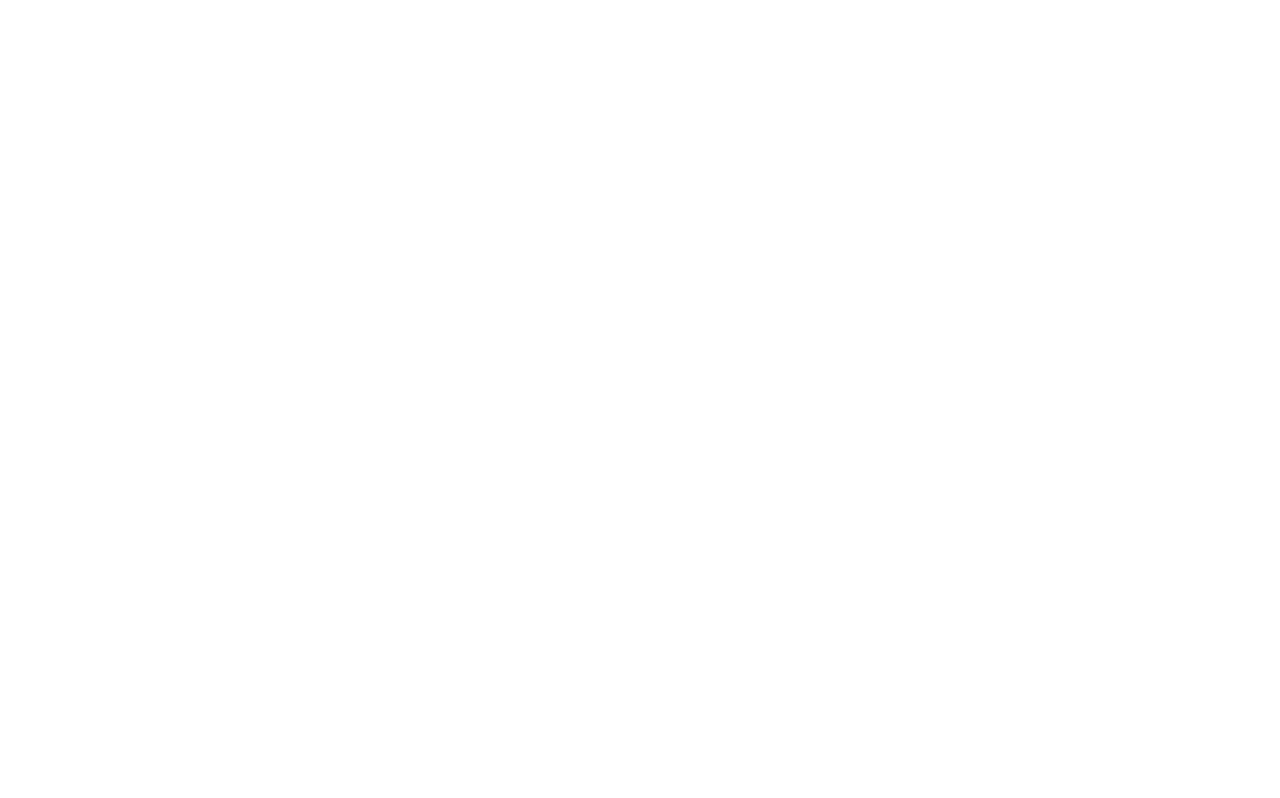
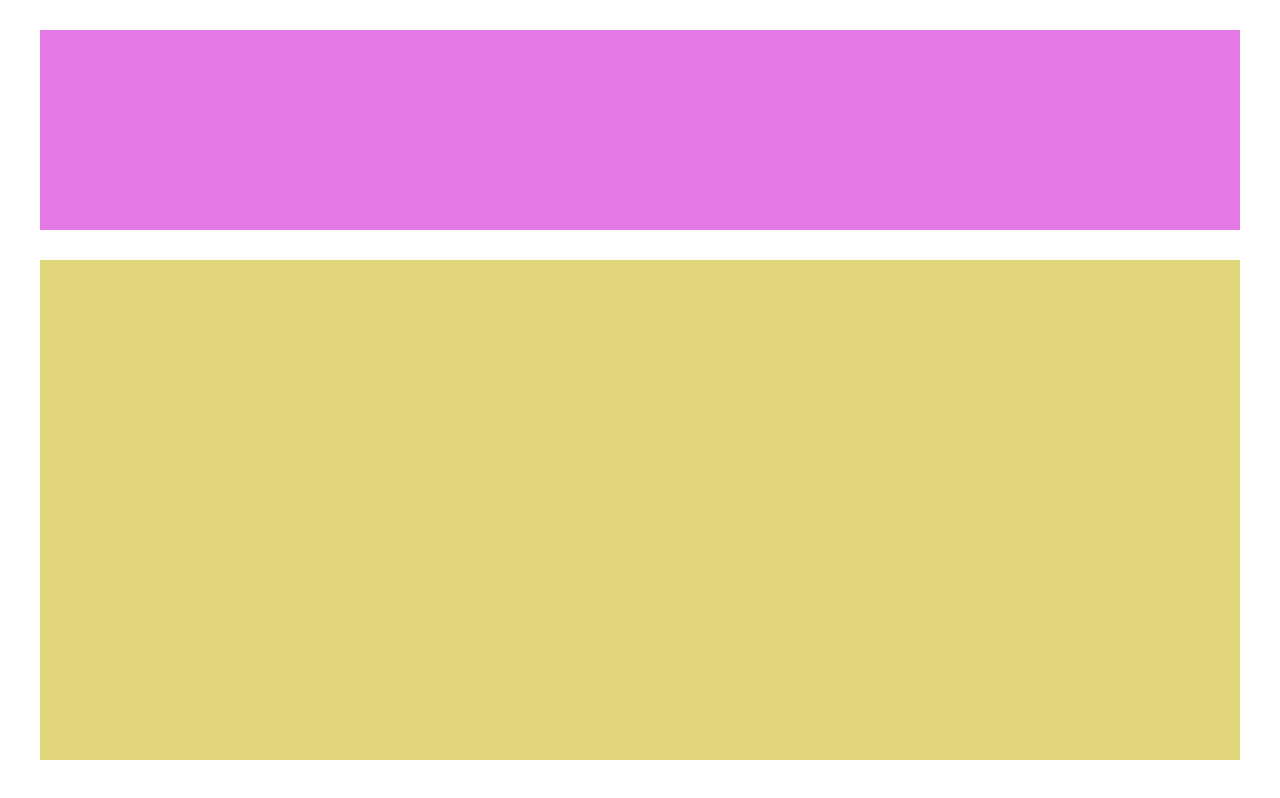
Before and after one commit to Michau94/htmlcss-struttura-wp, a plain HTML site: page index.html in a window 1280 px wide. Drawn offline with Linux system fonts and the light colour scheme.

Commit message:
Header + Main-container

```diff
--- a/css/style.css
+++ b/css/style.css
@@ -5,3 +5,23 @@
     margin: 0;
     padding: 0;
 }
+
+/* generics */
+
+body{
+    max-width: 1200px;
+    margin: 0 auto;
+}
+
+header{
+    width: 100%;
+    height: 200px;
+    background-color: #E579E6;
+    margin: 30px 0;
+}
+
+.main-container{
+    height: 500px;
+    background-color: #E1D67A;
+    margin: 15px 0;
+}
--- a/index.html
+++ b/index.html
@@ -11,8 +11,12 @@
 
 <body>
     <header>
+        <!-- Header -->
+    </header>
 
-    </header>
+    <div class="main-container">
+        <!-- Main div -->
+    </div>
 </body>
 
 </html>
```
